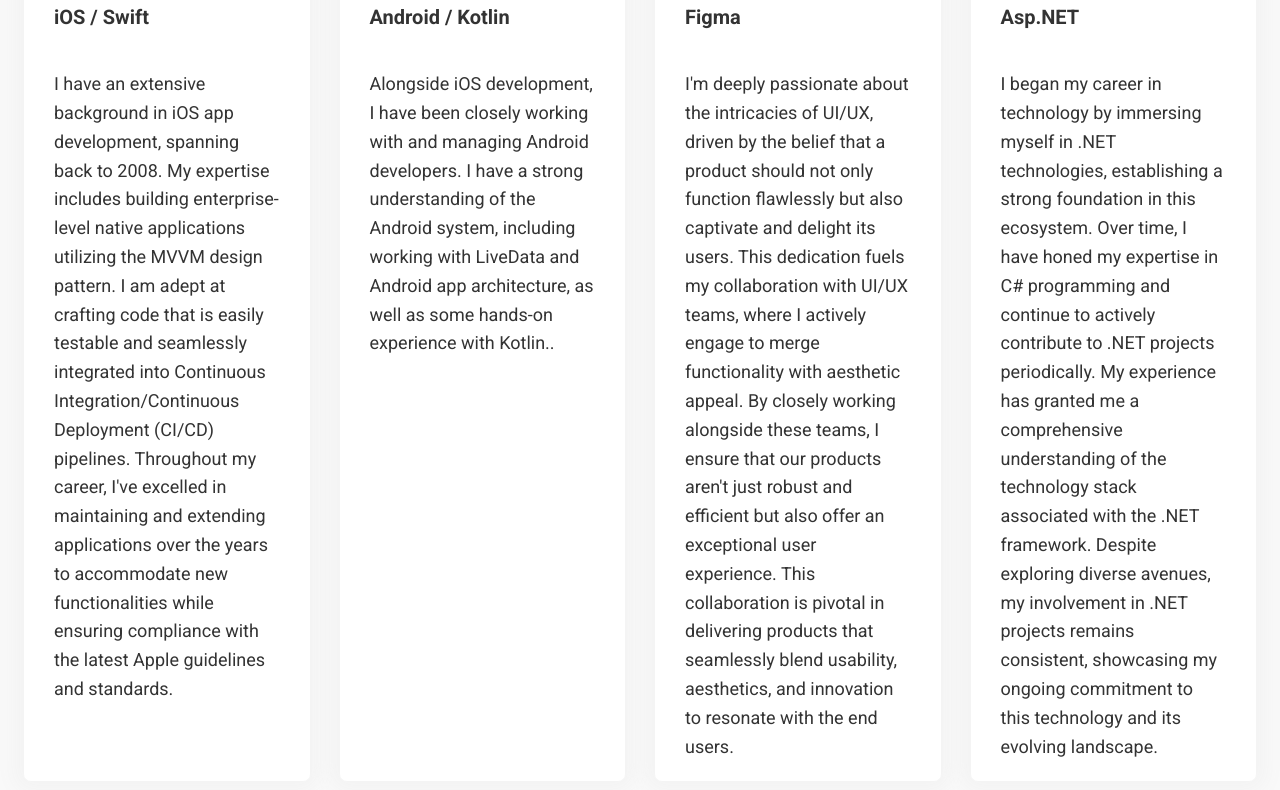
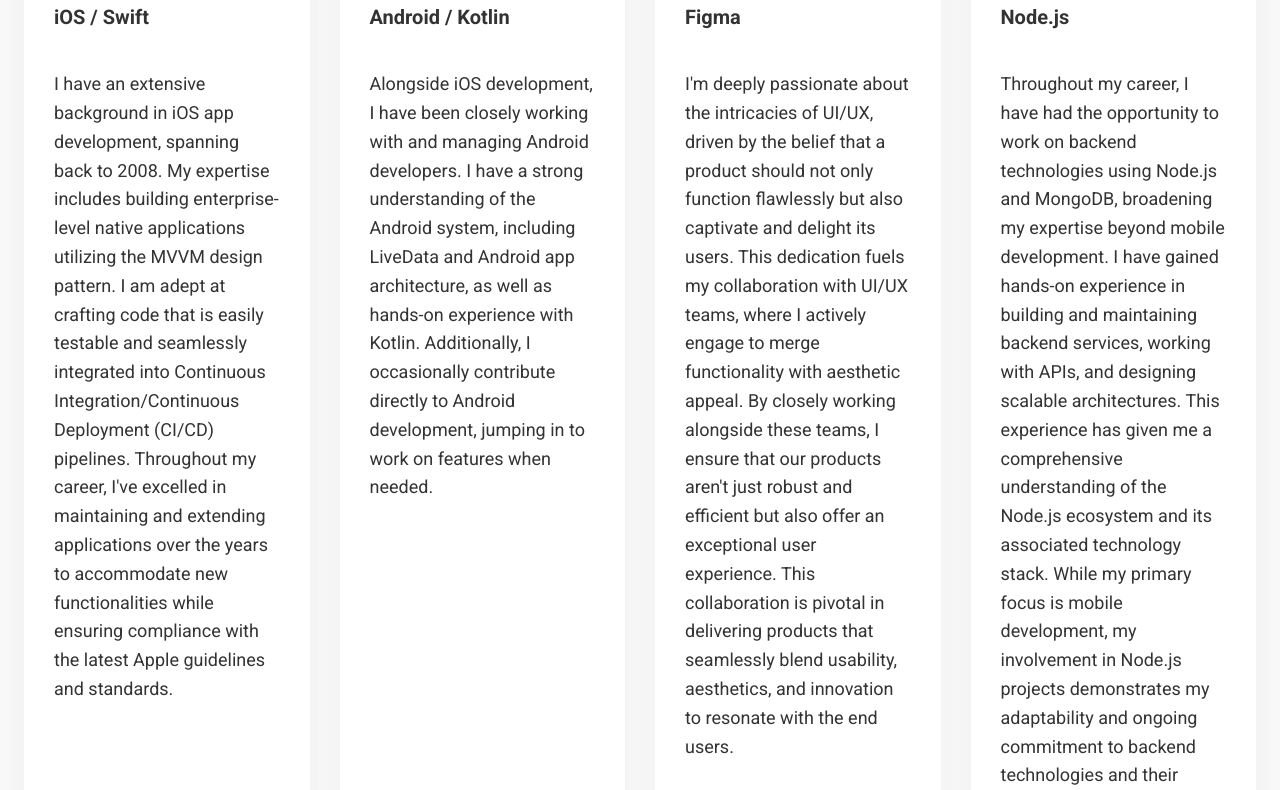
Before and after one commit to ializafar/ializafar.github.io, a plain HTML site: page index.html in a window 1280 px wide. Shown: the part 1048-1838 px from the top of the page. Drawn offline with nearby package versions, Linux system fonts and the light colour scheme.

Commit message:
slight changes

```diff
--- a/index.html
+++ b/index.html
@@ -170,9 +170,11 @@
                             Alongside iOS development, I have been closely
                             working with and managing Android developers. I have
                             a strong understanding of the Android system,
-                            including working with LiveData and Android app
-                            architecture, as well as some hands-on experience
-                            with Kotlin..
+                            including LiveData and Android app architecture, as
+                            well as hands-on experience with Kotlin.
+                            Additionally, I occasionally contribute directly to
+                            Android development, jumping in to work on features
+                            when needed.
                         </div>
                     </div>
                     <div class="card card--default">
@@ -208,28 +210,30 @@
                         <header class="card__header adp-text-headline3">
                             <div>
                                 <ion-icon
-                                    name="logo-microsoft"
+                                    name="server-outline"
                                     class="card__logo"
                                 ></ion-icon>
                             </div>
                             <h1
                                 class="adp-text-headline3 primary-text-color margin-top-16"
                             >
-                                Asp.NET
+                                Node.js
                             </h1>
                         </header>
                         <div class="card__body adp-text-body">
-                            I began my career in technology by immersing myself
-                            in .NET technologies, establishing a strong
-                            foundation in this ecosystem. Over time, I have
-                            honed my expertise in C# programming and continue to
-                            actively contribute to .NET projects periodically.
-                            My experience has granted me a comprehensive
-                            understanding of the technology stack associated
-                            with the .NET framework. Despite exploring diverse
-                            avenues, my involvement in .NET projects remains
-                            consistent, showcasing my ongoing commitment to this
-                            technology and its evolving landscape.
+                            Throughout my career, I have had the opportunity to
+                            work on backend technologies using Node.js and
+                            MongoDB, broadening my expertise beyond mobile
+                            development. I have gained hands-on experience in
+                            building and maintaining backend services, working
+                            with APIs, and designing scalable architectures.
+                            This experience has given me a comprehensive
+                            understanding of the Node.js ecosystem and its
+                            associated technology stack. While my primary focus
+                            is mobile development, my involvement in Node.js
+                            projects demonstrates my adaptability and ongoing
+                            commitment to backend technologies and their
+                            evolving landscapes.
                         </div>
                     </div>
                 </div>
```
